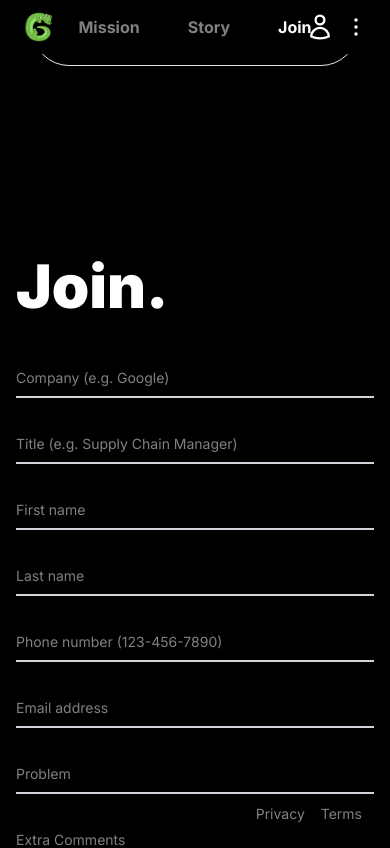
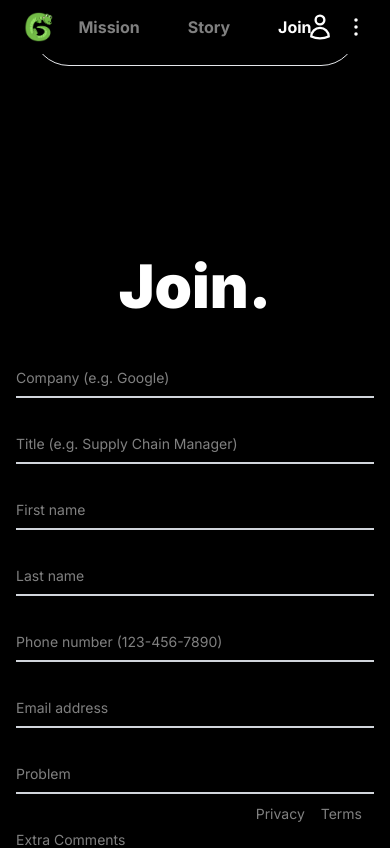
Before and after one commit to gator/gator, a Next.js app: page /join in a window 390 px wide. Shown: the top 848 px of the page. Built offline with nearby package versions, Linux system fonts and the light colour scheme.

Commit message:
join page mobile styling

```diff
--- a/pages/join.tsx
+++ b/pages/join.tsx
@@ -39,7 +39,7 @@ const Join: NextPageWithLayout = () => {
 
       <main>
         <motion.h1
-          className='mt-40 text-6xl font-black'
+          className='mt-40 text-6xl font-black text-center md:text-left'
           initial={{ translateX: -15 }}
           animate={{ translateX: 0 }}
           transition={{ duration: 1 }}
```
